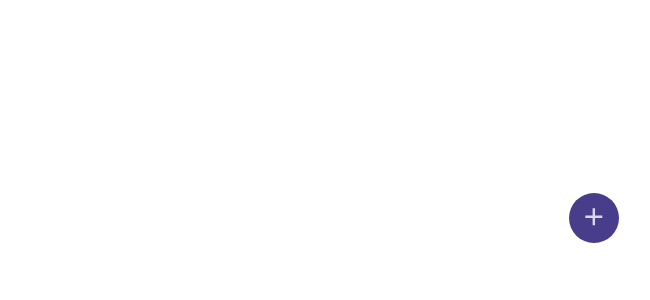
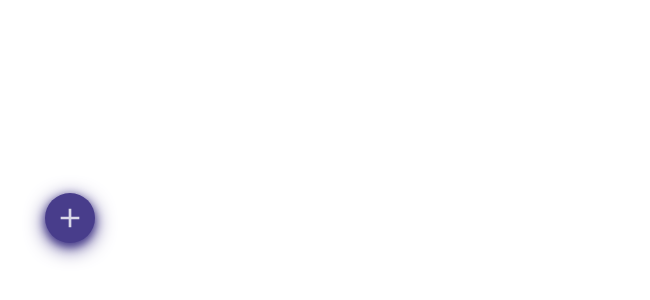
Before and after one commit to gabrielttrevisan/observable-presenter, a React (Vite) app: page / in a window 1280 px wide. Shown: the part 190-490 px from the top of the page, without its empty margins (46-696 px from the left). Built offline with nearby package versions, Linux system fonts and the light colour scheme.

Commit message:
refactor: finish ActionButton reafactoring

```diff
--- a/src/App.css
+++ b/src/App.css
@@ -1,24 +1,40 @@
 @import url('https://fonts.googleapis.com/css2?family=Ubuntu+Mono:wght@400;700&display=swap');
 
-html, body, #root, .app {
+html, body, #root {
   margin: 0;
   padding: 0;
   display: flex;
+  align-items: flex-start;
   justify-content: center;
   flex-direction: column;
-  row-gap: 1rem;
+  box-sizing: border-box;
 }
 
-html, body, #root {
+html, body {
   width: 100vw;
   height: 100vh;
-  align-items: center;
+}
+
+#root {
+  width: 100%;
+  height: 100%;
+  padding: 1rem;
+  box-sizing: border-box;
 }
 
 .app {
-  max-width: 300px;
+  max-width: 100vw;
   min-width: 200px;
-  align-items: center;
+
+  display: flex;
+  flex-direction: column;
+  align-items: flex-start;
+  justify-content: flex-start;
+  flex-wrap: wrap;
+  row-gap: 1rem;
+  column-gap: 1rem;
+
+  max-height: 100vh;
 }
 
 * {
--- a/src/App.tsx
+++ b/src/App.tsx
@@ -7,7 +7,8 @@ import {
   V1TodoService,
 } from './todo/presenter'
 import { TodoComponent, TodoFormComponent } from './todo/view'
-import { ToDoModel, Todo } from './todo/model'
+import { Todo } from './todo/model'
+import { ActionButton } from './todo/view/ActionButton/ActionButton.component'
 
 function getV1TodoPresenter() {
   return new V1TodoPresenter(new V1TodoRepository(new V1TodoService()))
@@ -20,28 +21,6 @@ function App() {
   const [created, setCreated] = useState<Partial<Todo>>({})
   const [{ list, loading }, { get, create }] =
     usePresenter<V1TodoPresenter>(getV1TodoPresenter)
-
-  const handleActionClick = useCallback(() => {
-    if (!loading) {
-      if (action === 'open-form') {
-        setAction('submit-form')
-      } else {
-        if (
-          created.title &&
-          created.title.trim().length > 0 &&
-          created.description &&
-          created.description.trim().length > 0
-        ) {
-          ;(async () => {
-            await create(created.title!, created.description!)
-            await get()
-            setCreated({})
-            setAction('open-form')
-          })()
-        }
-      }
-    }
-  }, [action, created, loading])
 
   const handleOnTodoFormChanged = useCallback(
     (value: Partial<Todo>) => setCreated({ ...created, ...value }),
@@ -64,30 +43,25 @@ function App() {
         <></>
       )}
 
-      <button className='todo-button' onClick={handleActionClick}>
-        {loading ? (
-          <svg xmlns='http://www.w3.org/2000/svg' viewBox='0 0 24 24'>
-            <path
-              fill='#ffffff'
-              d='M5 10C3.9 10 3 10.9 3 12C3 13.1 3.9 14 5 14C6.1 14 7 13.1 7 12C7 10.9 6.1 10 5 10ZM19 10C17.9 10 17 10.9 17 12C17 13.1 17.9 14 19 14C20.1 14 21 13.1 21 12C21 10.9 20.1 10 19 10ZM12 10C10.9 10 10 10.9 10 12C10 13.1 10.9 14 12 14C13.1 14 14 13.1 14 12C14 10.9 13.1 10 12 10Z'
-            ></path>
-          </svg>
-        ) : action === 'open-form' ? (
-          <svg xmlns='http://www.w3.org/2000/svg' viewBox='0 0 24 24'>
-            <path
-              d='M11 11V5H13V11H19V13H13V19H11V13H5V11H11Z'
-              fill='#ffffff'
-            ></path>
-          </svg>
-        ) : (
-          <svg xmlns='http://www.w3.org/2000/svg' viewBox='0 0 24 24'>
-            <path
-              fill='#ffffff'
-              d='M10.0007 15.1709L19.1931 5.97852L20.6073 7.39273L10.0007 17.9993L3.63672 11.6354L5.05093 10.2212L10.0007 15.1709Z'
-            ></path>
-          </svg>
-        )}
-      </button>
+      <ActionButton
+        loading={loading}
+        status={action}
+        onOpenForm={() => setAction('submit-form')}
+        onSubmitForm={() => {
+          if (
+            created.title &&
+            created.title.trim().length > 0 &&
+            created.description &&
+            created.description.trim().length > 0
+          ) {
+            ;(async () => {
+              await create(created.title!, created.description!)
+              setCreated({})
+              setAction('open-form')
+            })()
+          }
+        }}
+      />
     </div>
   )
 }
--- a/src/shared/presenter/usePresenter.hook.ts
+++ b/src/shared/presenter/usePresenter.hook.ts
@@ -8,10 +8,7 @@ export type InferModel<T> = T extends ObservablePresenter<infer M> ? M : never
 export const usePresenter = <T>(allocate: Allocator<T>) => {
   type InferredModel = InferModel<T>
 
-  const presenter = useRef(allocate()).current
-
-  if (!ObservablePresenter.isPresenter<InferredModel>(presenter))
-    throw Error('The provided allocator does not create a valid Presenter')
+  const presenter = useRef(allocate()).current as ObservablePresenter<InferredModel>
 
   return [
     useSyncExternalStore<InferredModel>(presenter.subscribe, presenter.getSnapshot),
--- a/src/todo/view/ActionButton/ActionButton.component.tsx
+++ b/src/todo/view/ActionButton/ActionButton.component.tsx
@@ -0,0 +1,39 @@
+import { FC } from 'react'
+import { ActionButtonProps } from './ActionButton.types'
+import './ActionButton.css'
+import { useActionButton } from './ActionButton.hook'
+
+export const ActionButton: FC<ActionButtonProps> = (props) => {
+  const [className, handleOnClick] = useActionButton(props)
+
+  return (
+    <button
+      className={`action-button ${className}`}
+      onClick={handleOnClick}
+      type='button'
+    >
+      <div className="icon-wrapper">
+        <svg xmlns='http://www.w3.org/2000/svg' viewBox='0 0 24 24'>
+          <path
+            d='M11 11V5H13V11H19V13H13V19H11V13H5V11H11Z'
+            fill='#ffffff'
+          ></path>
+        </svg>
+
+        <svg xmlns='http://www.w3.org/2000/svg' viewBox='0 0 24 24'>
+          <path
+            fill='#ffffff'
+            d='M10.0007 15.1709L19.1931 5.97852L20.6073 7.39273L10.0007 17.9993L3.63672 11.6354L5.05093 10.2212L10.0007 15.1709Z'
+          ></path>
+        </svg>
+
+        <svg xmlns='http://www.w3.org/2000/svg' viewBox='0 0 24 24'>
+          <path
+            fill='#ffffff'
+            d='M5 10C3.9 10 3 10.9 3 12C3 13.1 3.9 14 5 14C6.1 14 7 13.1 7 12C7 10.9 6.1 10 5 10ZM19 10C17.9 10 17 10.9 17 12C17 13.1 17.9 14 19 14C20.1 14 21 13.1 21 12C21 10.9 20.1 10 19 10ZM12 10C10.9 10 10 10.9 10 12C10 13.1 10.9 14 12 14C13.1 14 14 13.1 14 12C14 10.9 13.1 10 12 10Z'
+          ></path>
+        </svg>
+      </div>
+    </button>
+  )
+}
--- a/src/todo/view/ActionButton/ActionButton.css
+++ b/src/todo/view/ActionButton/ActionButton.css
@@ -0,0 +1,62 @@
+.action-button {
+  width: 50px;
+  height: 50px;
+  background-color: darkslateblue;
+  border-color: rgba(236, 233, 228, 0.295);
+  box-shadow: 0 5px 20px darkslateblue, 0 3px 8px darkslateblue;
+  color: azure;
+  border: 0 !important;
+  transition: all 0.2s ease-out;
+  border-radius: 25px;
+  margin-top: 1rem;
+  padding: 0;
+  overflow: hidden;
+  align-self: center;
+  justify-self: center;
+}
+
+.action-button:hover {
+  transform: scale(1.1);
+  background-color: rgb(88, 75, 170);
+}
+
+.action-button .icon-wrapper {
+  width: 150px;
+  height: 50px;
+  display: flex;
+  align-items: flex-start;
+  justify-content: flex-start;
+}
+
+.action-button:is(:active, :focus) {
+  outline: 4px solid rgba(71, 61, 139, 0.37) !important;
+}
+
+.action-button svg {
+  width: 32px;
+  height: 32px;
+  margin: 9px;
+  opacity: 0.8;
+  transition: all 0.2s ease-out;
+  pointer-events: none;
+}
+
+.action-button .icon-wrapper {
+  transition: all .2s ease-out;
+}
+
+.action-button.loading .icon-wrapper {
+  margin-left: -100px;
+}
+
+.action-button.open-form .icon-wrapper {
+  margin-left: 0;
+}
+
+.action-button.submit-form .icon-wrapper {
+  margin-left: -50px;
+}
+
+.action-button:is(:hover, :focus, :active) svg {
+  transform: scale(1.1);
+}
--- /dev/null
+++ b/src/todo/view/ActionButton/ActionButton.hook.ts
@@ -0,0 +1,27 @@
+import { MouseEventHandler, useMemo } from 'react'
+import {
+  ActionButtonClassName,
+  ActionButtonHookParams,
+  ActionButtonHookTuple,
+} from './ActionButton.types'
+
+export function useActionButton({
+  loading,
+  status,
+  onOpenForm,
+  onSubmitForm,
+  onLoadingClick = () => {},
+}: ActionButtonHookParams): ActionButtonHookTuple {
+  const tuple = useMemo<ActionButtonHookTuple>(() => {
+    const map = {
+      'open-form': onOpenForm,
+      'submit-form': onSubmitForm,
+      loading: onLoadingClick,
+    } as Record<ActionButtonClassName, MouseEventHandler>
+    const className = (loading ? 'loading' : status) as ActionButtonClassName
+
+    return [className, map[className] ?? map.loading]
+  }, [loading, status, onLoadingClick, onOpenForm, onSubmitForm])
+
+  return tuple
+}
--- a/src/todo/view/Todo.css
+++ b/src/todo/view/Todo.css
@@ -22,6 +22,8 @@
   transition: all 0.2s ease-out;
   cursor: pointer;
   width: 100%;
+  box-sizing: border-box;
+  max-width: 300px;
 
   animation-name: grow;
   animation-duration: 0.2s;
@@ -42,6 +44,7 @@
   transition: all 0.2s ease-out;
   cursor: pointer;
   width: 100%;
+  box-sizing: border-box;
 
   animation-name: grow;
   animation-duration: 0.2s;
```
Also changed, not shown: src/todo/view/ActionButton/ActionButton.types.ts (+13 -1 lines).
